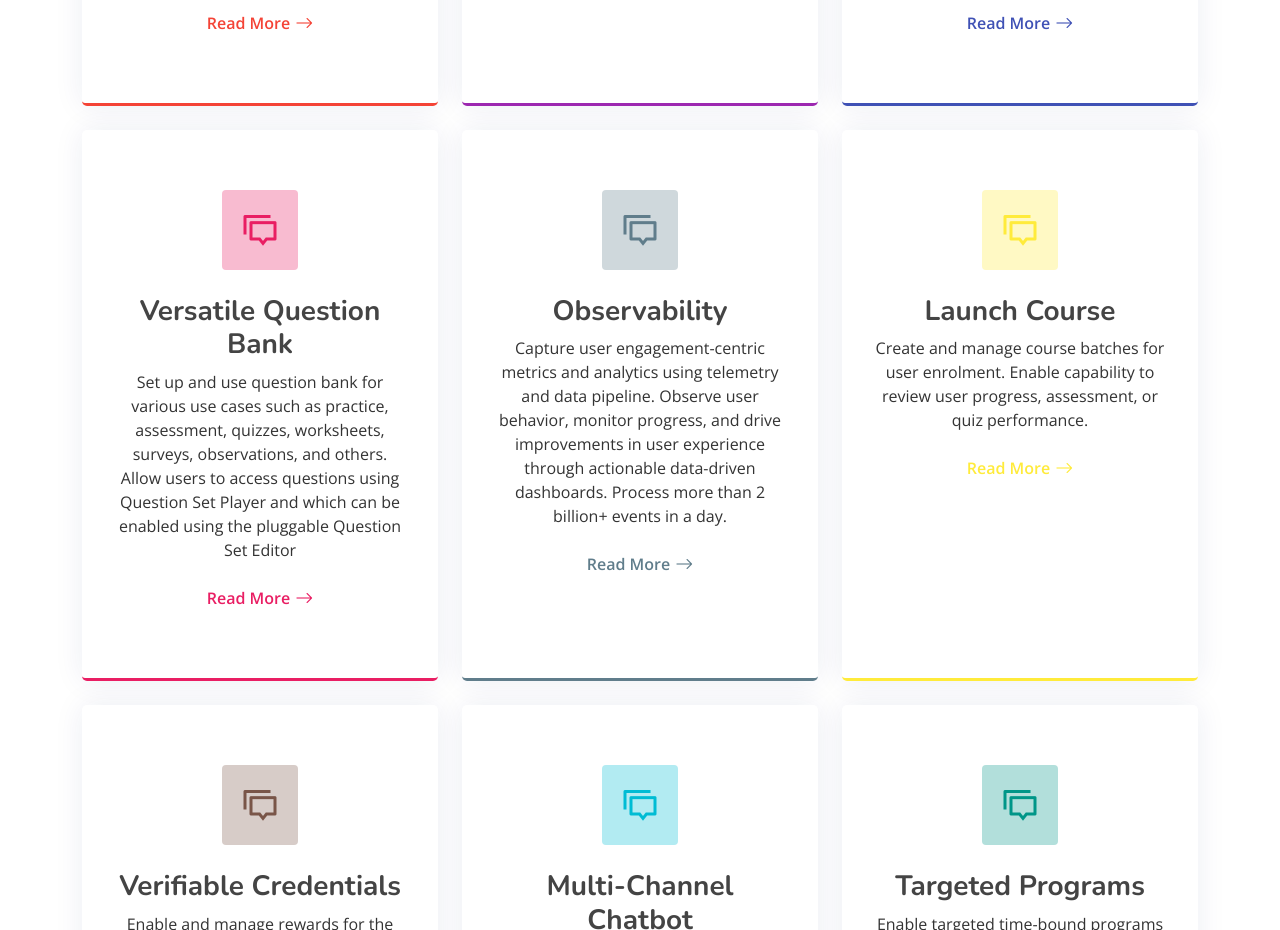
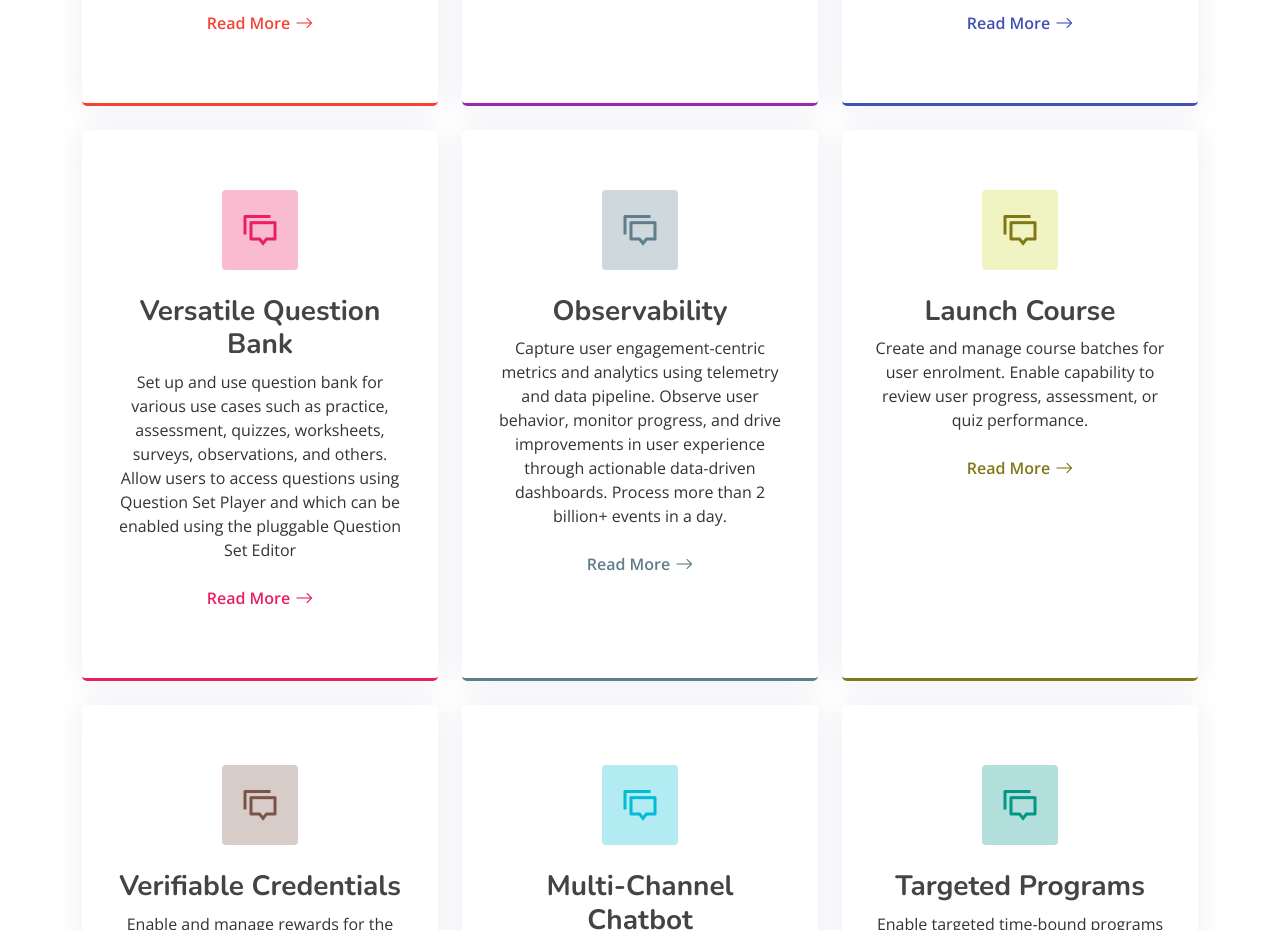
Before and after one commit to Sunbird-Ed/IntroSite, a plain HTML site: page index.html in a window 1280 px wide. Shown: the part 2672-3602 px from the top of the page. Drawn offline with nearby package versions, Linux system fonts and the light colour scheme.

Commit message:
Changed yellow color

```diff
--- a/assets/css/style.css
+++ b/assets/css/style.css
@@ -21,7 +21,7 @@
   --mat-pink:#E91E63;
   --mat-indigo:#3F51B5;
   --mat-cyan:#00BCD4;
-  --mat-yellow:#FFEB3B;
+  --mat-lime:#827717;
   --mat-brown:#795548;
   --mat-blue-grey:#607D8B;
   --mat-teal:#009688;
@@ -828,18 +828,18 @@ section {
 .services .service-box.cyan:hover {
   background: var(--mat-cyan);
 }
-.services .service-box.yellow {
-  border-bottom: 3px solid var(--mat-yellow);
-}
-.services .service-box.yellow .icon {
-  color: var(--mat-yellow);
-  background: #FFF9C4;
-}
-.services .service-box.yellow .read-more {
-  color: var(--mat-yellow);
-}
-.services .service-box.yellow:hover {
-  background: var(--mat-yellow);
+.services .service-box.lime {
+  border-bottom: 3px solid var(--mat-lime);
+}
+.services .service-box.lime .icon {
+  color: var(--mat-lime);
+  background: #F0F4C3;
+}
+.services .service-box.lime .read-more {
+  color: var(--mat-lime);
+}
+.services .service-box.lime:hover {
+  background: var(--mat-lime);
 }
 .services .service-box.brown {
   border-bottom: 3px solid var(--mat-brown);
--- a/index.html
+++ b/index.html
@@ -222,7 +222,7 @@
           </div>
 
           <div class="col-lg-4 col-md-6" data-aos="fade-up" data-aos-delay="700">
-            <div class="service-box yellow">
+            <div class="service-box lime">
               <i class="ri-discuss-line icon"></i>
               <h3>Launch Course</h3>
                     <p>Create and manage course batches for user enrolment. Enable capability to review user progress, assessment, or quiz performance.</p>
```
